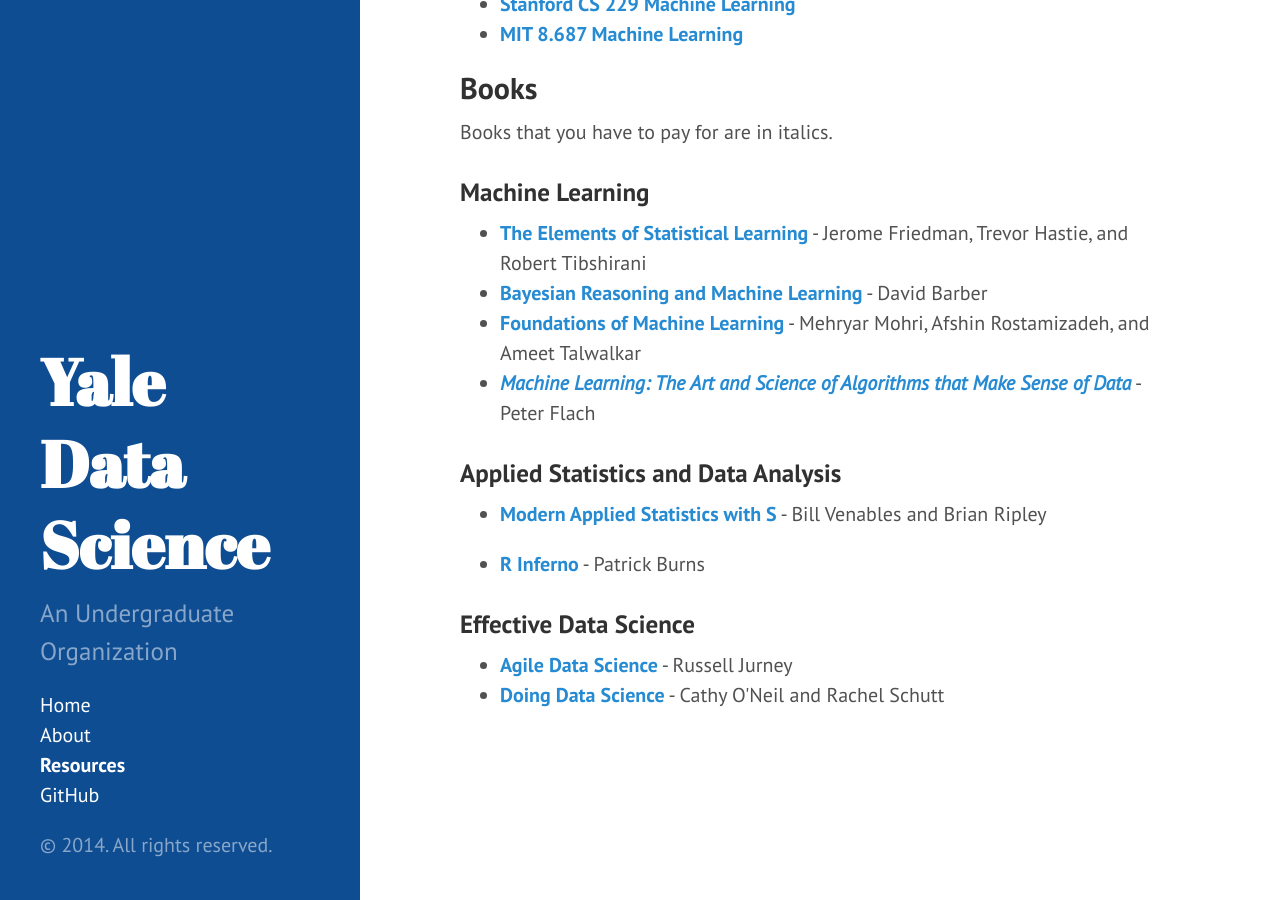
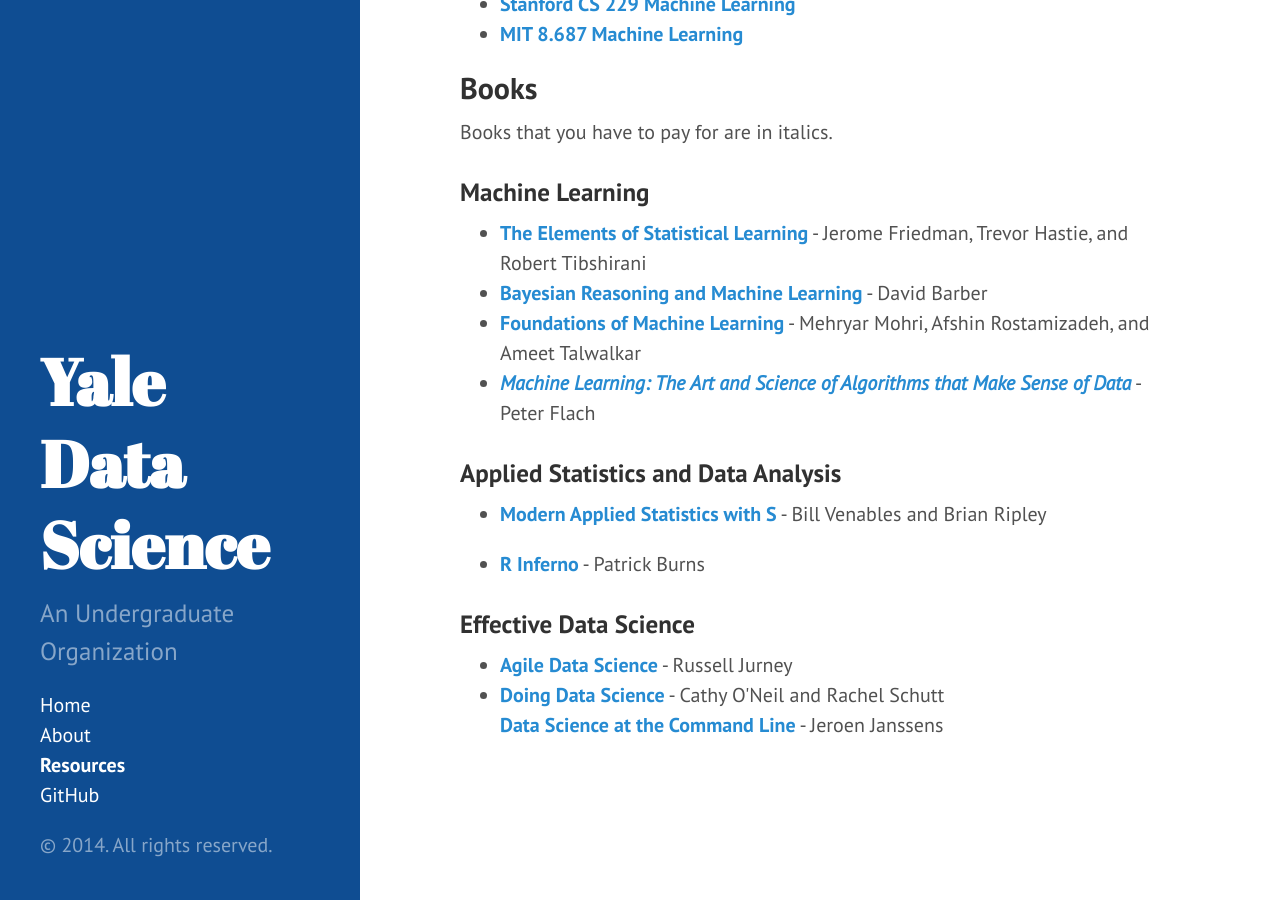
Before and after one commit to YaleDataScience/old-site, a Jekyll site: the page built from resources.html, in a window 1280 px wide and 900 px high, scrolled down 1326 px. Built offline with Jekyll 4.4.1, drawn with Linux system fonts in a browser that asks for light colours; Markdown is read by kramdown in place of the engine named in the settings.

Commit message:
resources

```diff
--- a/resources.html
+++ b/resources.html
@@ -132,5 +132,7 @@
       <li>
       <a href="/public/DDS.pdf" target="_blank"><b>Doing Data Science</b></a> - Cathy O'Neil and Rachel Schutt
       </li>
+      <a href="/public/DSattheCL.pdf" target="_blank"><b>Data Science at the Command Line</b></a> - Jeroen Janssens
+      </li>
     </ul>
 </div>
```
Also changed, not shown: 1 other file.
